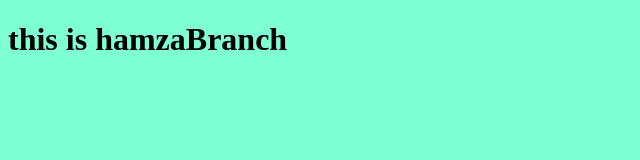
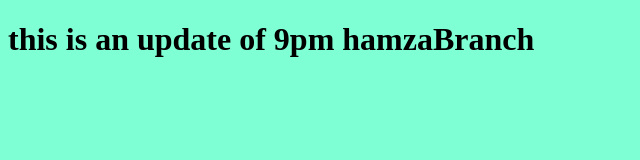
Before and after one commit to Hamza-Omran/test-1, a plain HTML site: page index.html in a window 1280 px wide. Shown: the whole page, without its empty margins (0-640 px from the left). Drawn offline with Linux system fonts and the light colour scheme.

Commit message:
update the index.html file

```diff
--- a/index.html
+++ b/index.html
@@ -7,7 +7,7 @@
     <link rel="stylesheet" href="style.css">
 </head>
 <body>
-    <h1>this is hamzaBranch</h1>
+    <h1>this is an update of 9pm hamzaBranch</h1>
     <script src="app.js"></script>
 </body>
 </html>
```
